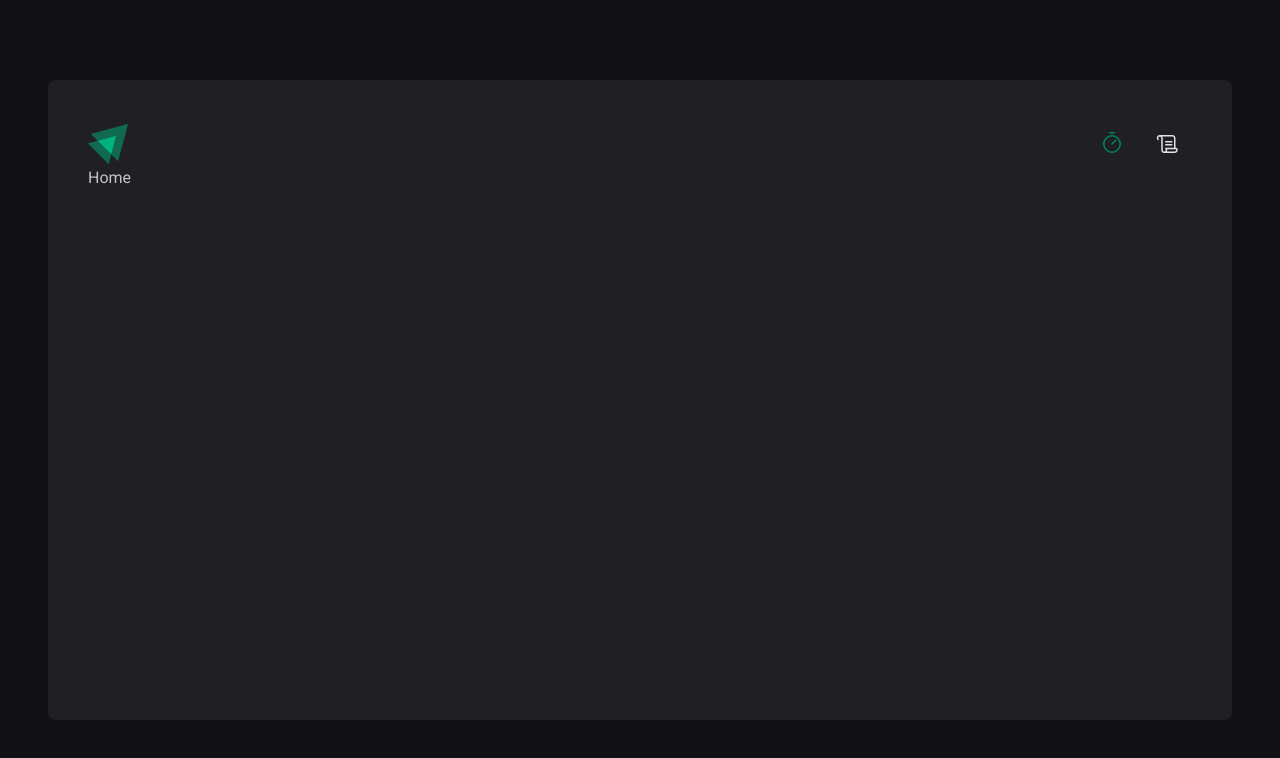
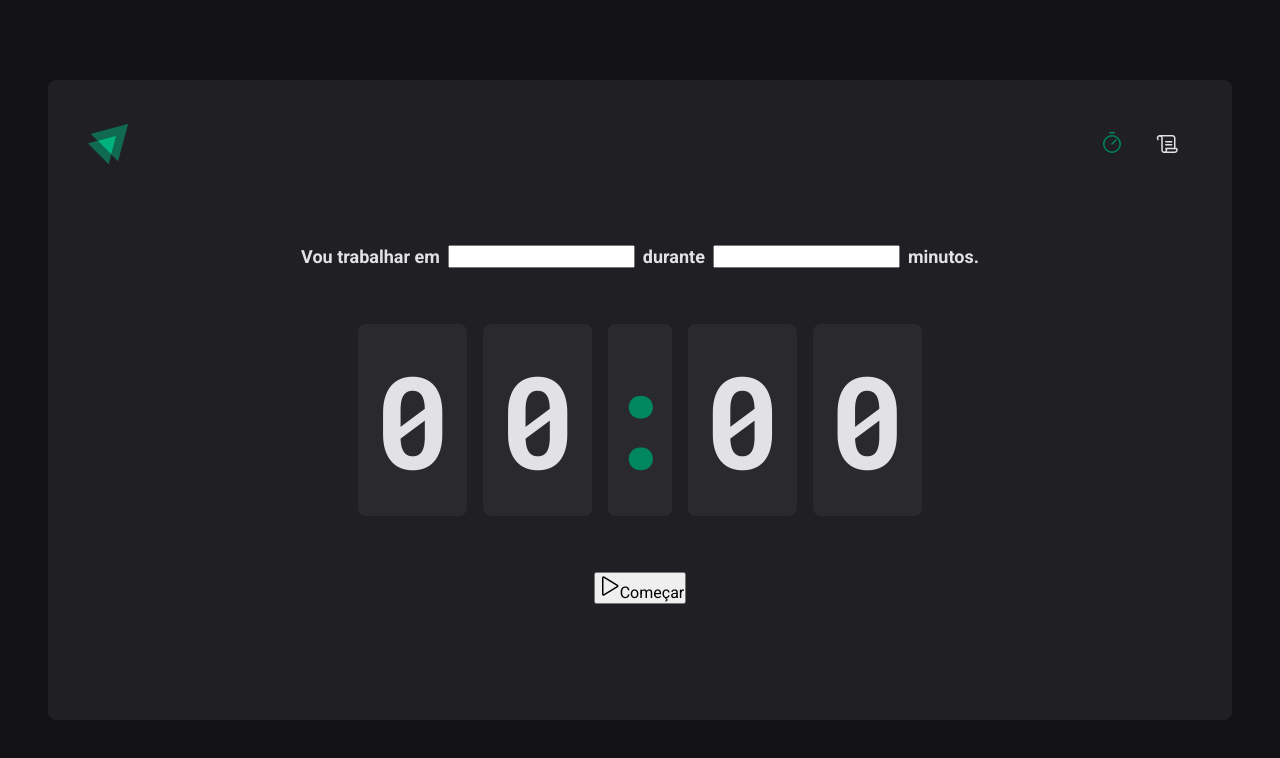
Before and after one commit to LinnykerEros/Pomodoro, a React (Create React App) app: page / in a window 1280 px wide. Shown: the top 758 px of the page. Built offline with nearby package versions, Linux system fonts and the light colour scheme.

Commit message:
added: styles in home

```diff
--- a/public/index.html
+++ b/public/index.html
@@ -30,7 +30,7 @@
       work correctly both with client-side routing and a non-root public URL.
       Learn how to configure a non-root public URL by running `npm run build`.
     -->
-    <title>React App</title>
+    <title>Pomodoro</title>
   </head>
   <body>
     <noscript>You need to enable JavaScript to run this app.</noscript>
--- a/src/pages/Home.tsx
+++ /dev/null
@@ -1,7 +0,0 @@
-import React from "react";
-
-function Home() {
-  return <div>Home</div>;
-}
-
-export default Home;
--- /dev/null
+++ b/src/pages/Home/index.tsx
@@ -0,0 +1,39 @@
+import { Play } from "phosphor-react";
+import React from "react";
+import {
+  CountDownContainer,
+  FormContainer,
+  HomeContainer,
+  Separator,
+} from "./styles";
+
+function Home() {
+  return (
+    <HomeContainer>
+      <form action="">
+        <FormContainer>
+          <label htmlFor="task">Vou trabalhar em</label>
+          <input type="task" />
+
+          <label htmlFor="">durante</label>
+          <input type="number" id="minutesAmount" />
+
+          <span>minutos.</span>
+        </FormContainer>
+        <CountDownContainer>
+          <span>0</span>
+          <span>0</span>
+          <Separator>:</Separator>
+          <span>0</span>
+          <span>0</span>
+        </CountDownContainer>
+        <button type="submit">
+          <Play size={24} />
+          Começar
+        </button>
+      </form>
+    </HomeContainer>
+  );
+}
+
+export default Home;
--- /dev/null
+++ b/src/pages/Home/styles.ts
@@ -0,0 +1,53 @@
+import styled from "styled-components";
+
+export const HomeContainer = styled.main`
+  flex: 1;
+  display: flex;
+  flex-direction: column;
+  align-items: center;
+  justify-content: center;
+
+  form {
+    display: flex;
+    flex-direction: column;
+    align-items: center;
+    gap: 3.5rem;
+  }
+`;
+
+export const FormContainer = styled.div`
+  width: 100%;
+  display: flex;
+  align-items: center;
+  justify-content: center;
+  gap: 0.5rem;
+  color: ${(props) => props.theme["gray-100"]};
+  font-size: 1.125rem;
+  font-weight: bold;
+  flex-wrap: wrap;
+`;
+export const CountDownContainer = styled.div`
+  font-family: "Roboto Mono", monospace;
+  font-size: 8rem;
+  line-height: 8rem;
+  color: ${(props) => props.theme["gray-100"]};
+
+  display: flex;
+  gap: 1rem;
+
+  span {
+    background: ${(props) => props.theme["gray-700"]};
+    padding: 2rem 1rem;
+    border-radius: 8px;
+  }
+`;
+
+export const Separator = styled.span`
+  padding: 2rem 0;
+  color: ${(props) => props.theme["green-500"]};
+
+  width: 4rem;
+  overflow: hidden;
+  display: flex;
+  justify-content: center;
+`;
--- a/src/styles/global.ts
+++ b/src/styles/global.ts
@@ -15,6 +15,7 @@
    body{
       background: ${(props) => props.theme["gray-900"]};
       color:${(props) => props.theme["gray-300"]};
+      /* -webkit-font-smoothing: antialiased; */
    }
 
    body,input,textarea, button {
```
